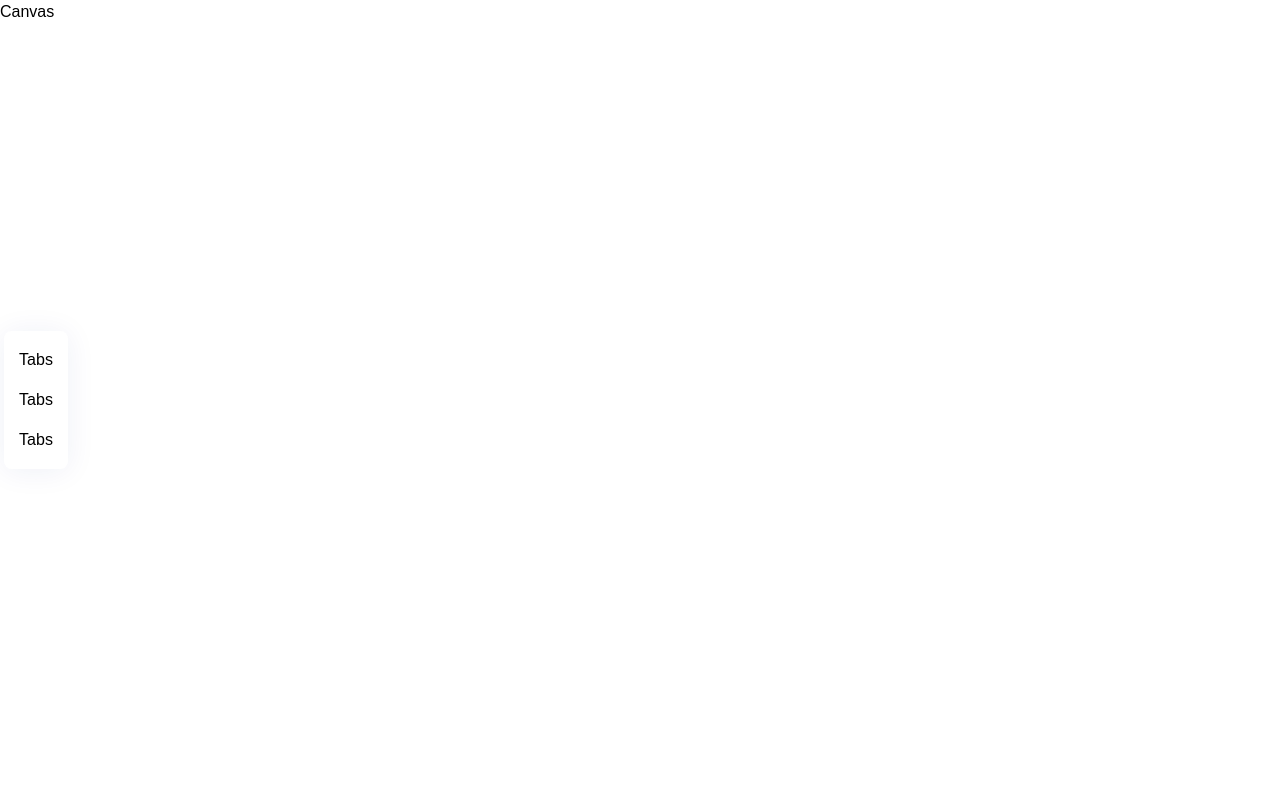
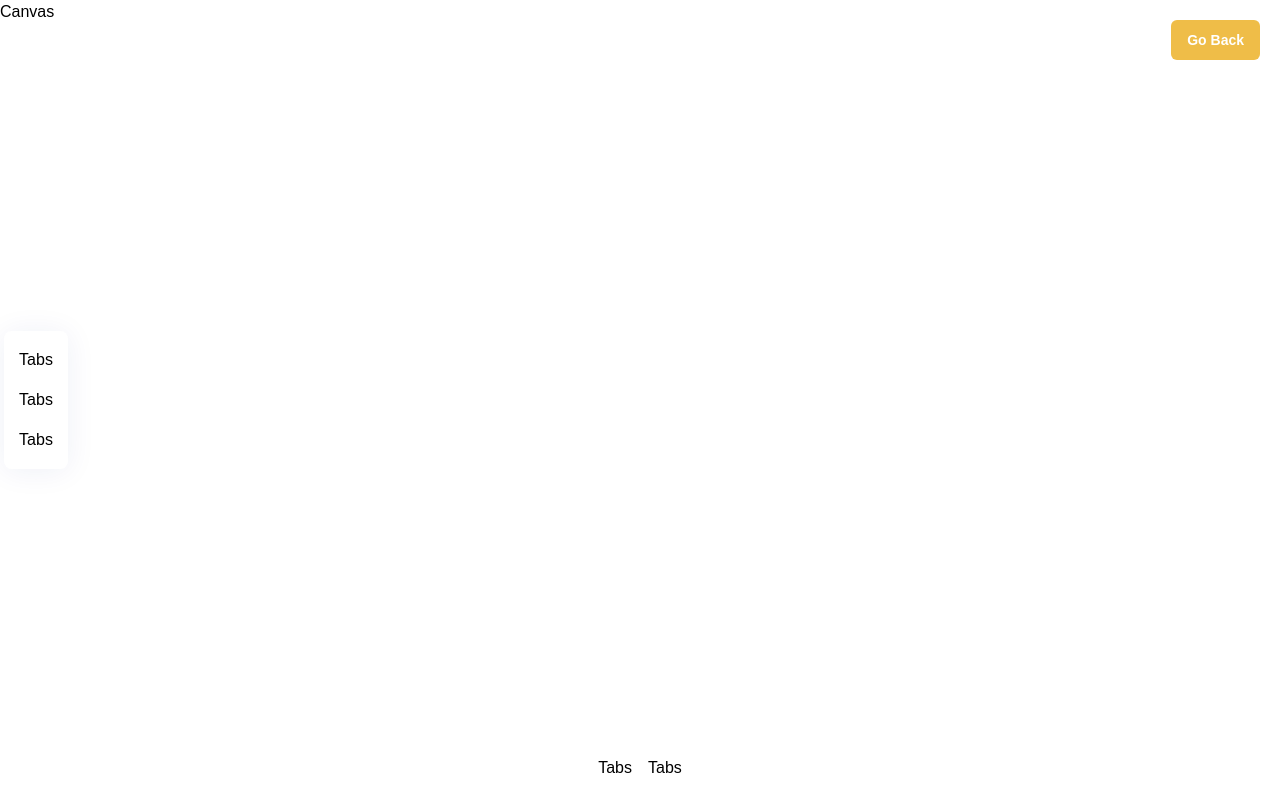
Before and after one commit to rishikrc3/three_d_tshirts, a React (Vite) app: page / in a window 1280 px wide. Both pictures are taken after a click on the button "Customize It". Built offline with nearby package versions, Linux system fonts and the light colour scheme; a web font is replaced by a local one.

Commit message:
customizer_basiclayout

```diff
--- a/src/pages/Customizer.jsx
+++ b/src/pages/Customizer.jsx
@@ -38,6 +38,31 @@ const Customizer = () => {
               </div>
             </div>
             </motion.div>
+            <motion.div
+            className="absolute z-10 top-5 right-5"
+            {...fadeAnimation}
+          >
+            <CustomButton
+              type="filled"
+              title="Go Back"
+              handleClick={() => state.intro = true}
+              customStyles="w-fit px-4 py-2.5 font-bold text-sm"
+            />
+          </motion.div>
+          <motion.div
+            className='filtertabs-container'
+            {...slideAnimation("up")}
+          >
+            {FilterTabs.map((tab) => (
+              <Tab
+                key={tab.name}
+                tab={tab}
+                isFilterTab
+                isActiveTab=""
+                handleClick={() => {}}
+              />
+            ))}
+          </motion.div>
       </>
      )}
     </AnimatePresence>
```
